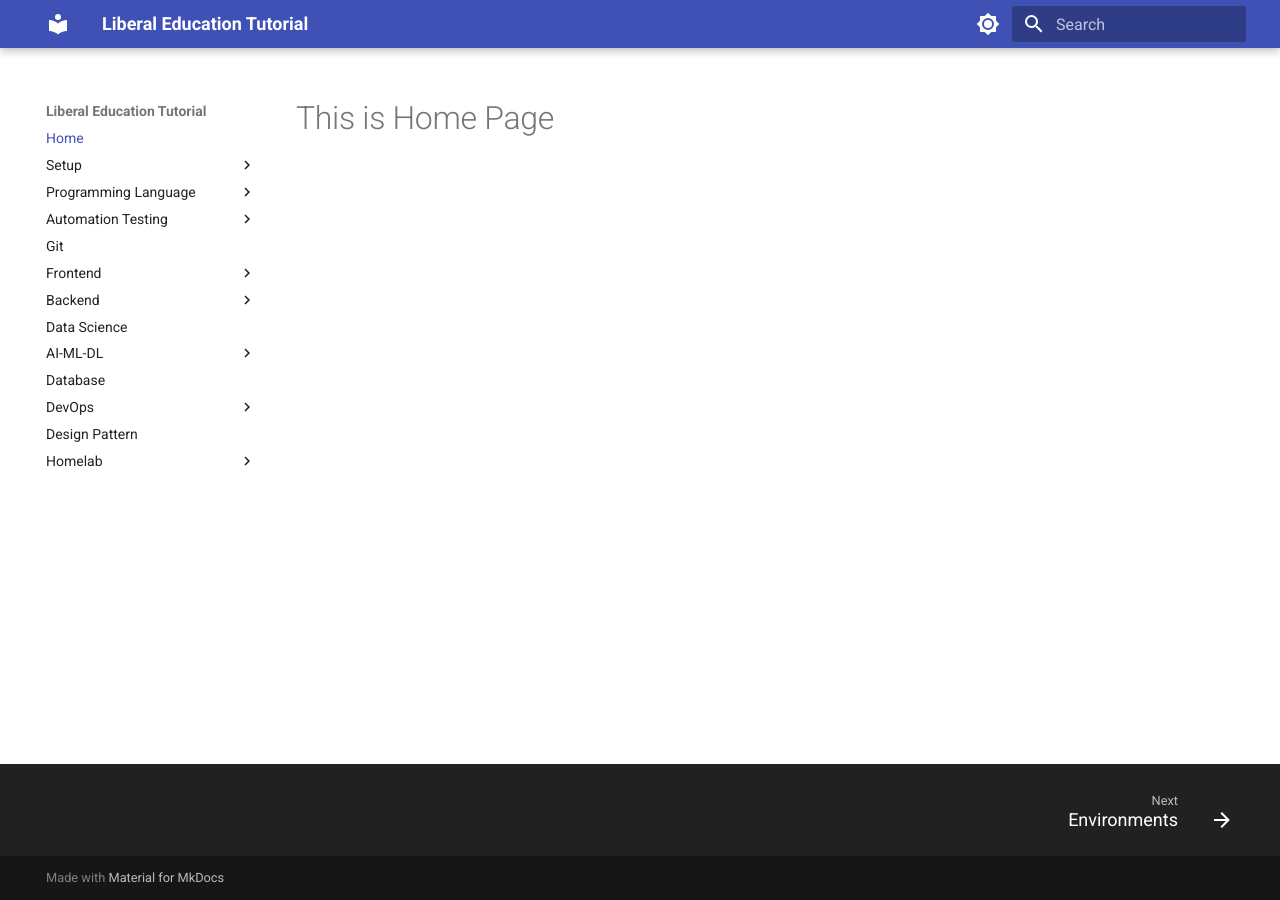
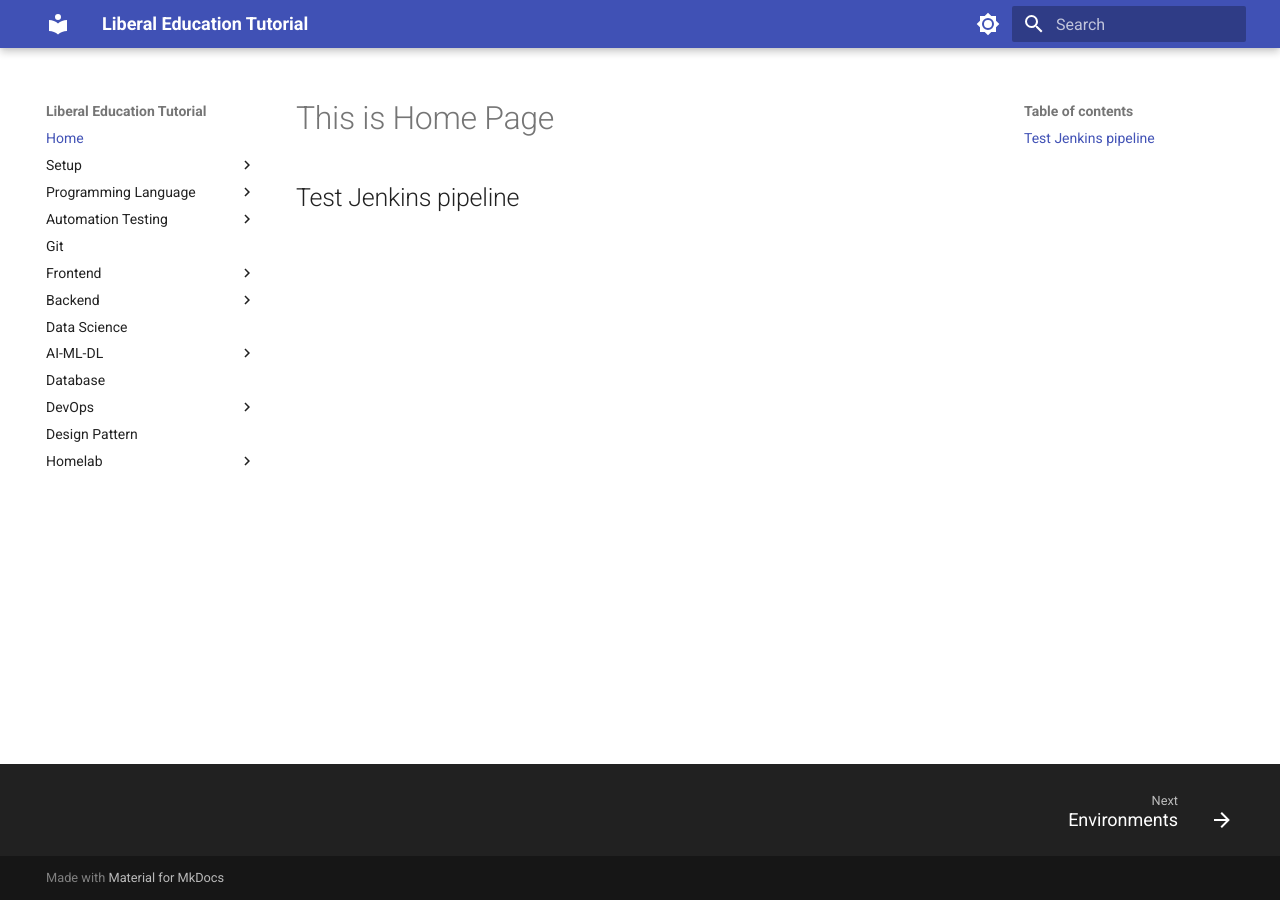
Before and after one commit to minheagle/tutorial, an MkDocs documentation site: the page built from docs/index.md, in a window 1280 px wide. Built offline with MkDocs 1.6.1 and Material for MkDocs 9.7.7, drawn with Linux system fonts in a browser that asks for light colours.

Commit message:
test Jenkins pipeline

```diff
--- a/docs/index.md
+++ b/docs/index.md
@@ -1 +1,3 @@
 # This is Home Page
+
+## Test Jenkins pipeline
```
